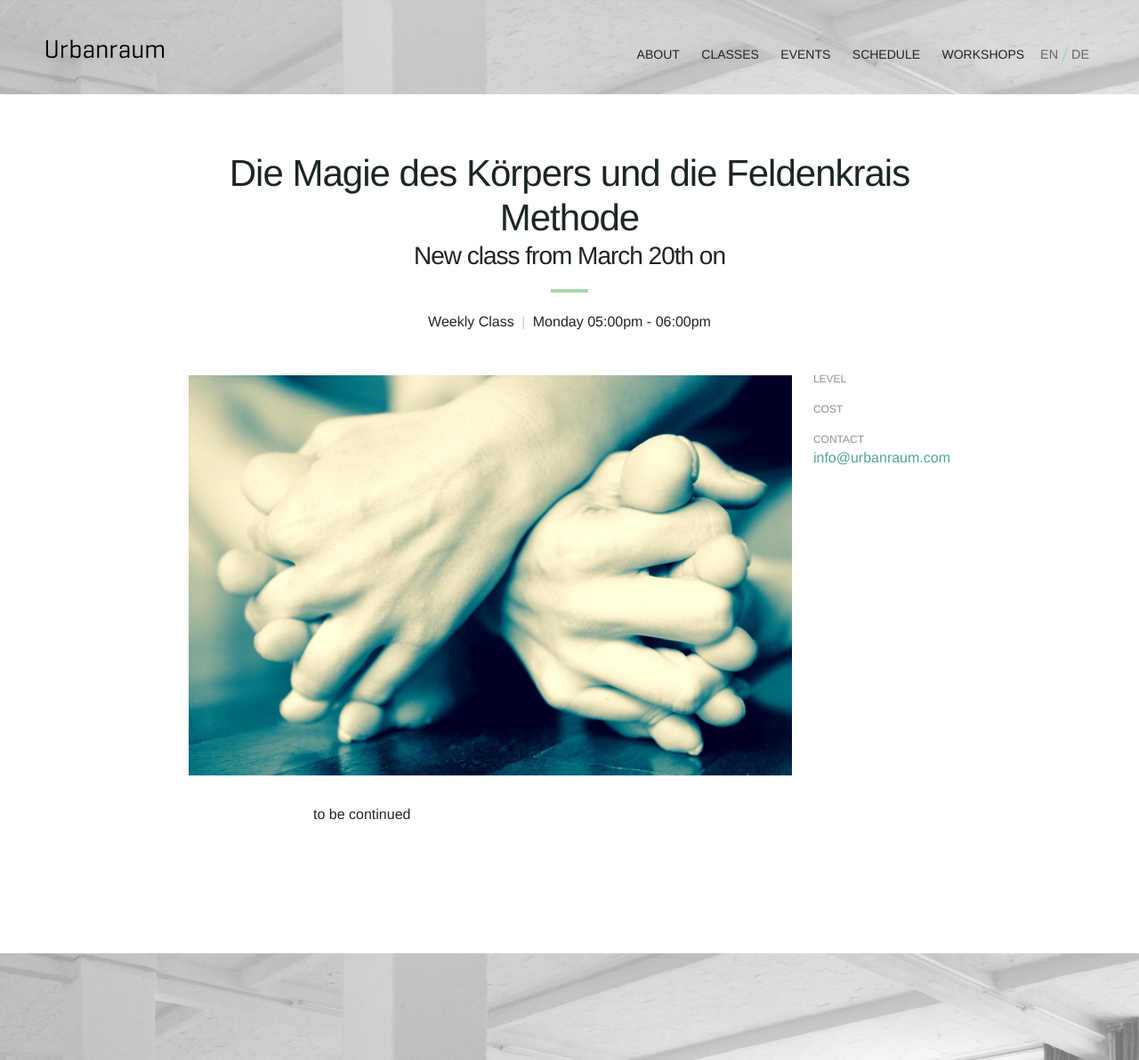
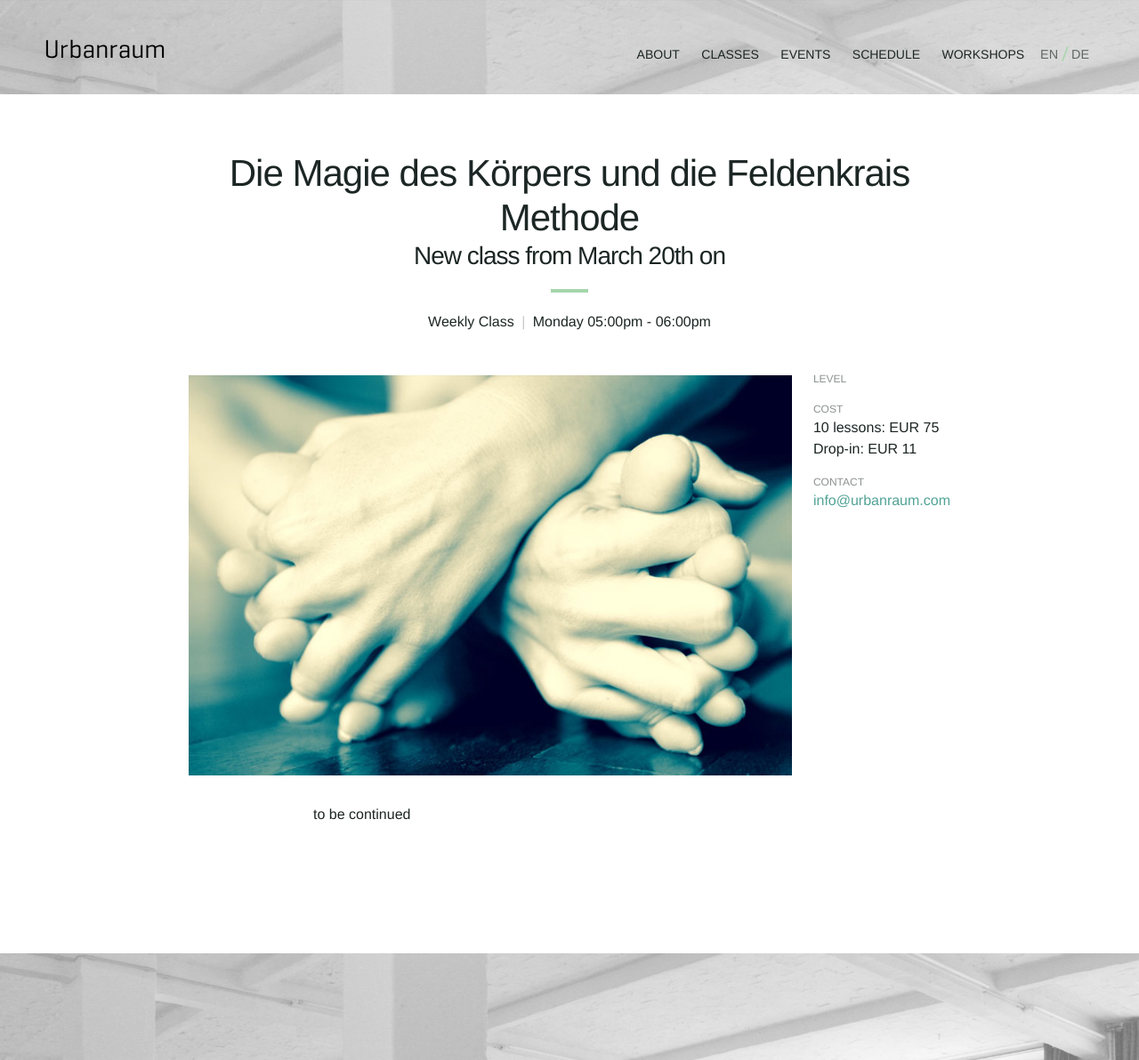
Before and after one commit to Kriesse/urbanraum, a Jekyll site: the page built from _classes/feldenkrais-methode.md, in a window 1280 px wide. Shown: the whole page at 89% size. Built offline with Jekyll 4.4.1, drawn with Linux system fonts in a browser that asks for light colours; nearby versions of some CDN libraries.

Commit message:
Update feldenkrais-methode.md

```diff
--- a/_classes/feldenkrais-methode.md
+++ b/_classes/feldenkrais-methode.md
@@ -20,10 +20,13 @@ level_en: ""
 level_de: ""
 
 price_en: |
+  10 lessons: EUR 75
+  Drop-in: EUR 11
 
 
 price_de: |
-
+  10-er Karte: 75 Euro
+  Einzelstunde: 11 Euro
 
 description_en: |
 
```
